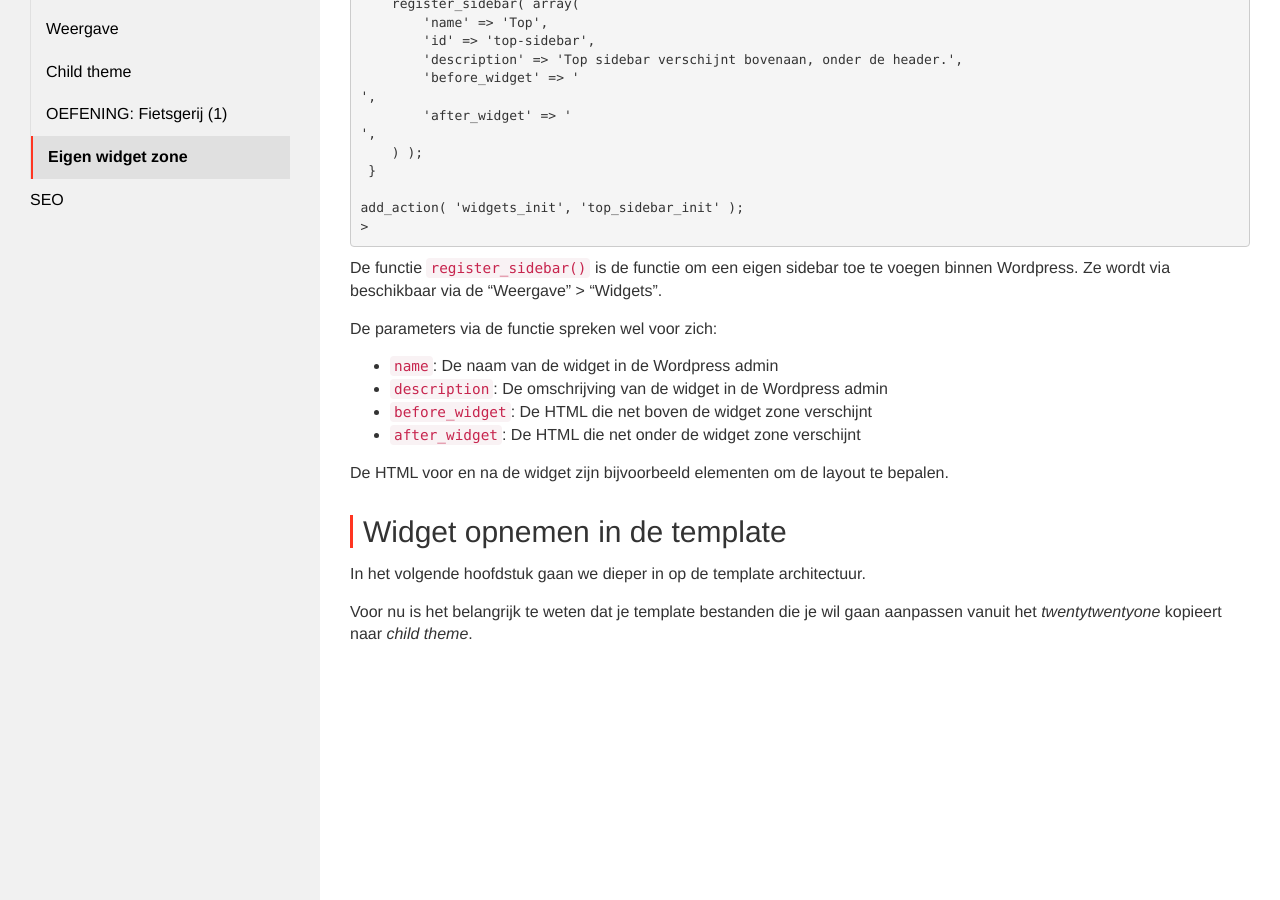
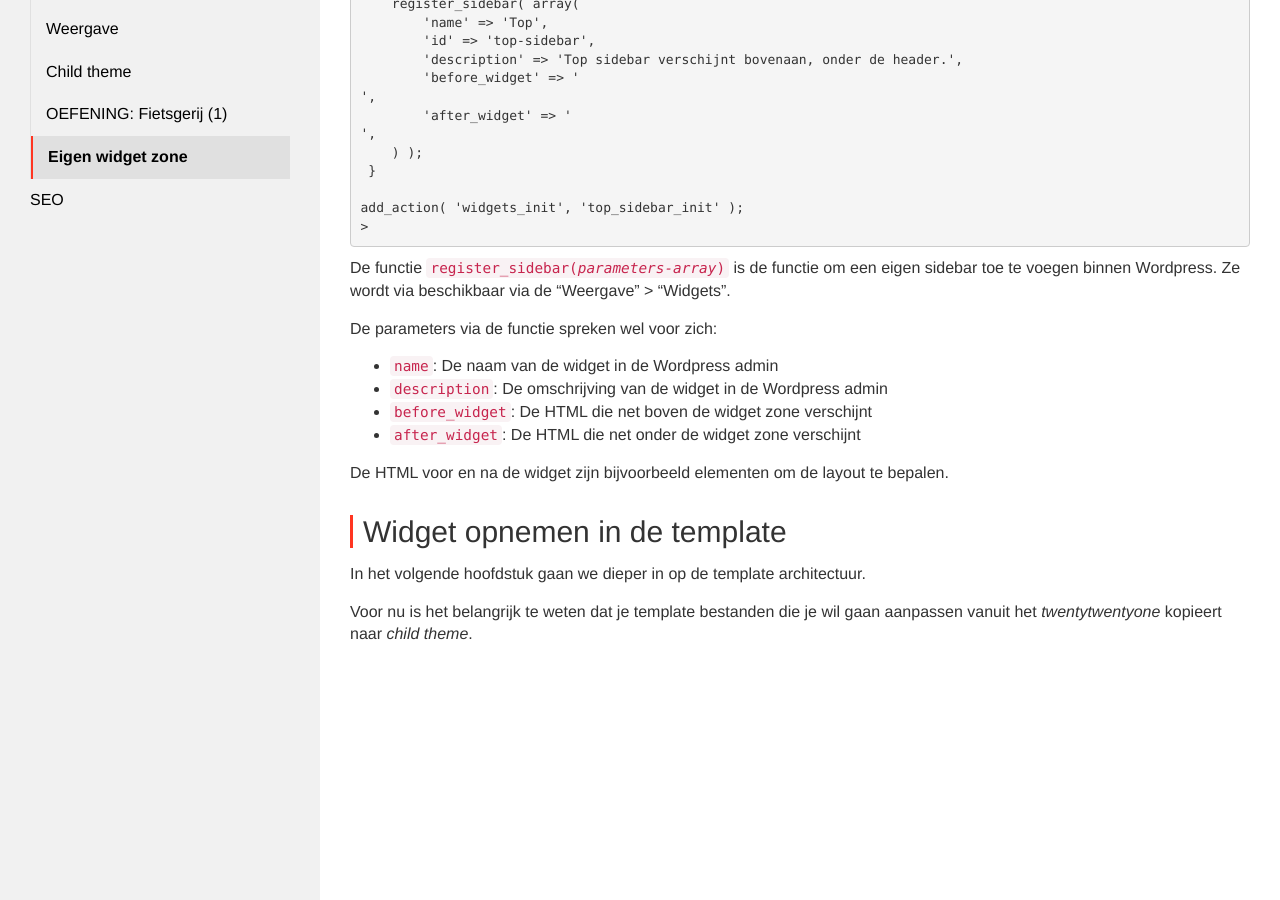
Before and after one commit to Syntra-Brussel/dynamische-webtechnieken, a Jekyll site: the page built from wordpress/eigen-widget-zone.md, in a window 1280 px wide and 900 px high, scrolled down 450 px. Built offline with Jekyll 4.4.1, drawn with Linux system fonts in a browser that asks for light colours; nearby versions of some CDN libraries; a script that is not in the unit is left out.

Commit message:
Update eigen-widget-zone.md

```diff
--- a/wordpress/eigen-widget-zone.md
+++ b/wordpress/eigen-widget-zone.md
@@ -32,7 +32,7 @@ add_action( 'widgets_init', 'top_sidebar_init' );
 &gt;
 </pre>
 
-De functie <code>register_sidebar()</code> is de functie om een eigen sidebar toe te voegen binnen Wordpress. Ze wordt via beschikbaar via de "Weergave" > "Widgets".
+De functie <code>register_sidebar(<em>parameters-array</em>)</code> is de functie om een eigen sidebar toe te voegen binnen Wordpress. Ze wordt via beschikbaar via de "Weergave" > "Widgets".
 
 De parameters via de functie spreken wel voor zich:
 * <code>name</code>: De naam van de widget in de Wordpress admin
```
